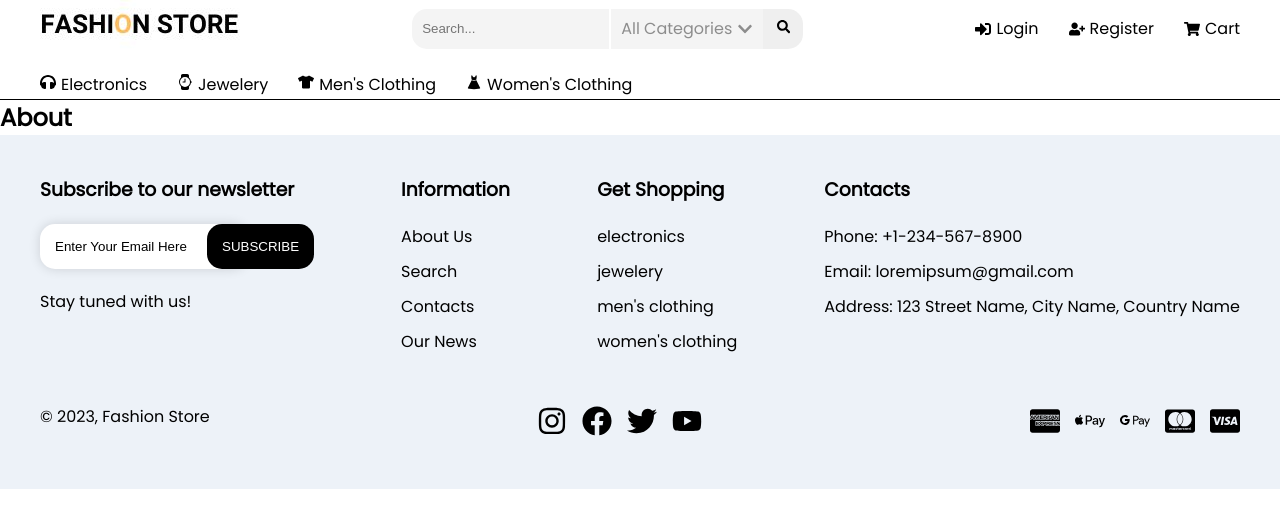
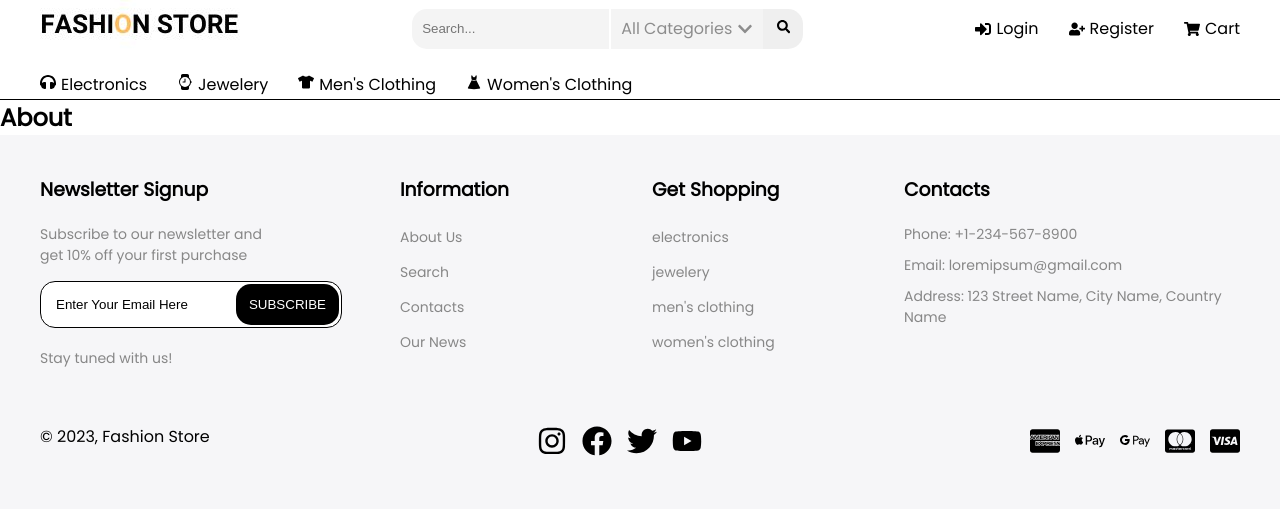
Before and after one commit to valenzsa/react-ecommerce-store, a React (Vite) app: page /about in a window 1280 px wide. Shown: the top 528 px of the page. Built offline with nearby package versions, Linux system fonts and the light colour scheme.

Commit message:
Updated footer component ui styles

```diff
--- a/src/components/footer/Footer.css
+++ b/src/components/footer/Footer.css
@@ -1,5 +1,5 @@
 .footer-container {
-  background-color: #edf2f8;
+  background-color: #f6f6f8;
 }
 .footer-container .footer {
   width: 1200px;
@@ -11,9 +11,13 @@
   display: flex;
   flex-direction: row;
   justify-content: space-between;
+  display: grid;
+  grid-template-columns: 28% 19% 19% 28%;
+  gap: 2%;
 }
 
 .footer-container .footer .footer-top .subscribe {
+  position: relative;
 }
 
 .footer-container .footer .footer-top .subscribe h3 {
@@ -21,28 +25,36 @@
 }
 
 .footer-container .footer .footer-top .subscribe p {
+  font-size: 14px;
+  color: #878787;
+  margin-bottom: 15px;
 }
 
 .footer-container .footer .footer-top .subscribe input {
   padding: 15px;
   border-radius: 15px;
-  border: 0 none;
-  box-shadow: 0 0 12px rgba(0, 0, 0, var(--global-box-shadow, 0.14)) !important;
+  /* border: 0 none;
+  box-shadow: 0 0 12px rgba(0, 0, 0, var(--global-box-shadow, 0.14)) !important; */
   margin-bottom: 20px;
+  width: 90%;
+  border: 1px solid #000;
 }
-.footer-container .footer .footer-top .subscribe input:active,
+/* .footer-container .footer .footer-top .subscribe input:active,
 .footer-container .footer .footer-top .subscribe input:focus-visible {
   border: 0 none;
-}
+} */
 
 .footer-container .footer .footer-top .subscribe button {
   margin-left: -40px;
-  padding: 15px;
+  padding: 13px;
   border-radius: 15px;
   border: 0 none;
   background-color: #000;
   color: #fff;
   text-transform: uppercase;
+  position: absolute;
+  right: 37px;
+  margin-top: 3px;
 }
 
 .footer-container .footer .footer-top .information {
@@ -63,8 +75,9 @@
 }
 
 .footer-container .footer .footer-top .information ul li a {
-  color: #000;
+  color: #878787;
   text-decoration: none;
+  font-size: 14px;
 }
 
 .footer-container .footer .footer-top .information ul li a:hover {
@@ -89,8 +102,9 @@
 }
 
 .footer-container .footer .footer-top .shopping ul li a {
-  color: #000;
+  color: #878787;
   text-decoration: none;
+  font-size: 14px;
 }
 
 .footer-container .footer .footer-top .shopping ul li a:hover {
@@ -112,6 +126,9 @@
 
 .footer-container .footer .footer-top .contacts ul li {
   margin-bottom: 10px;
+  color: #878787;
+  text-decoration: none;
+  font-size: 14px;
 }
 
 .footer-container .footer .footer-top .contacts ul li a {
--- a/src/components/footer/Footer.jsx
+++ b/src/components/footer/Footer.jsx
@@ -19,7 +19,11 @@ const Footer = () => {
       <div className="footer">
         <div className="footer-top">
           <div className="footer-block subscribe">
-            <h3>Subscribe to our newsletter</h3>
+            <h3>Newsletter Signup</h3>
+            <p>
+              Subscribe to our newsletter and <br />
+              get 10% off your first purchase
+            </p>
             <input type="email" value="Enter Your Email Here" />
             <button type="submit" value="Subscribe">
               Subscribe
```
